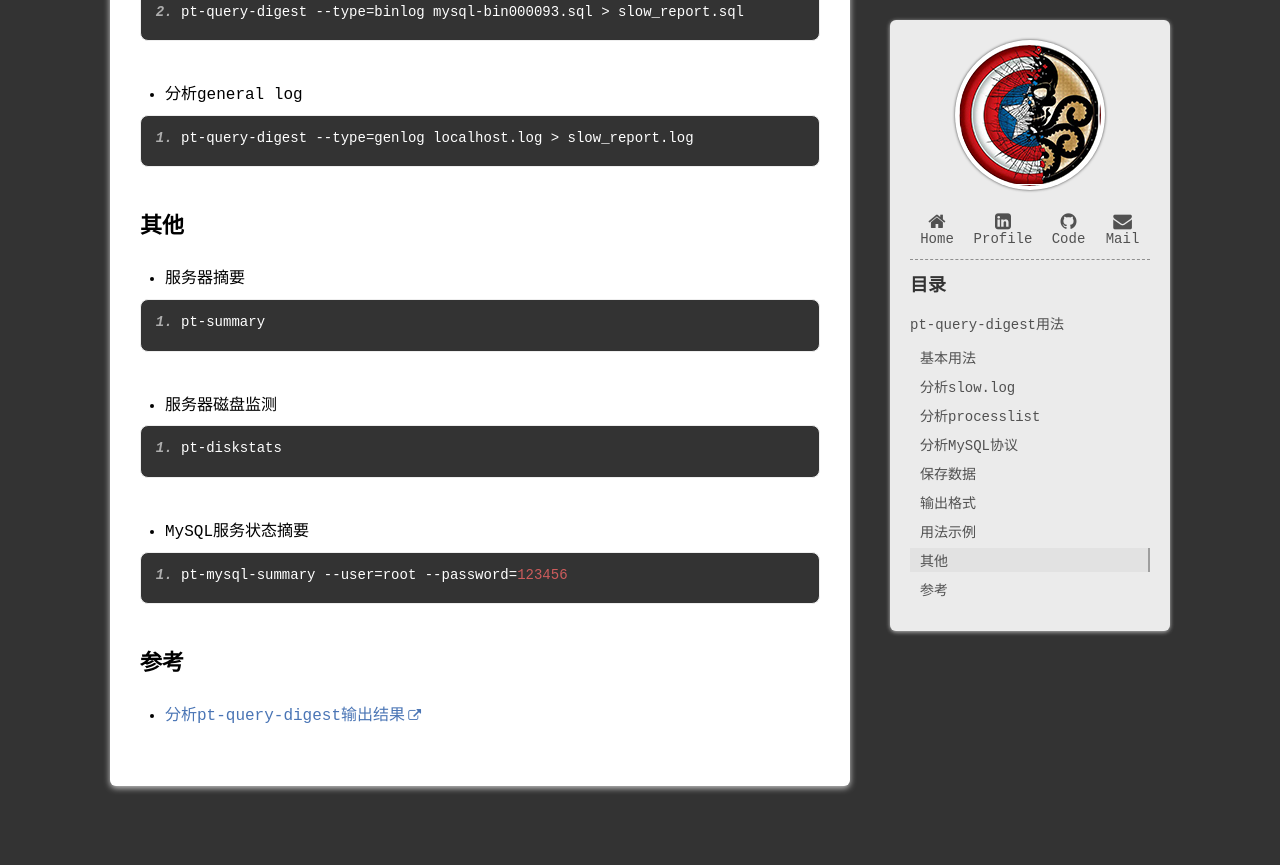
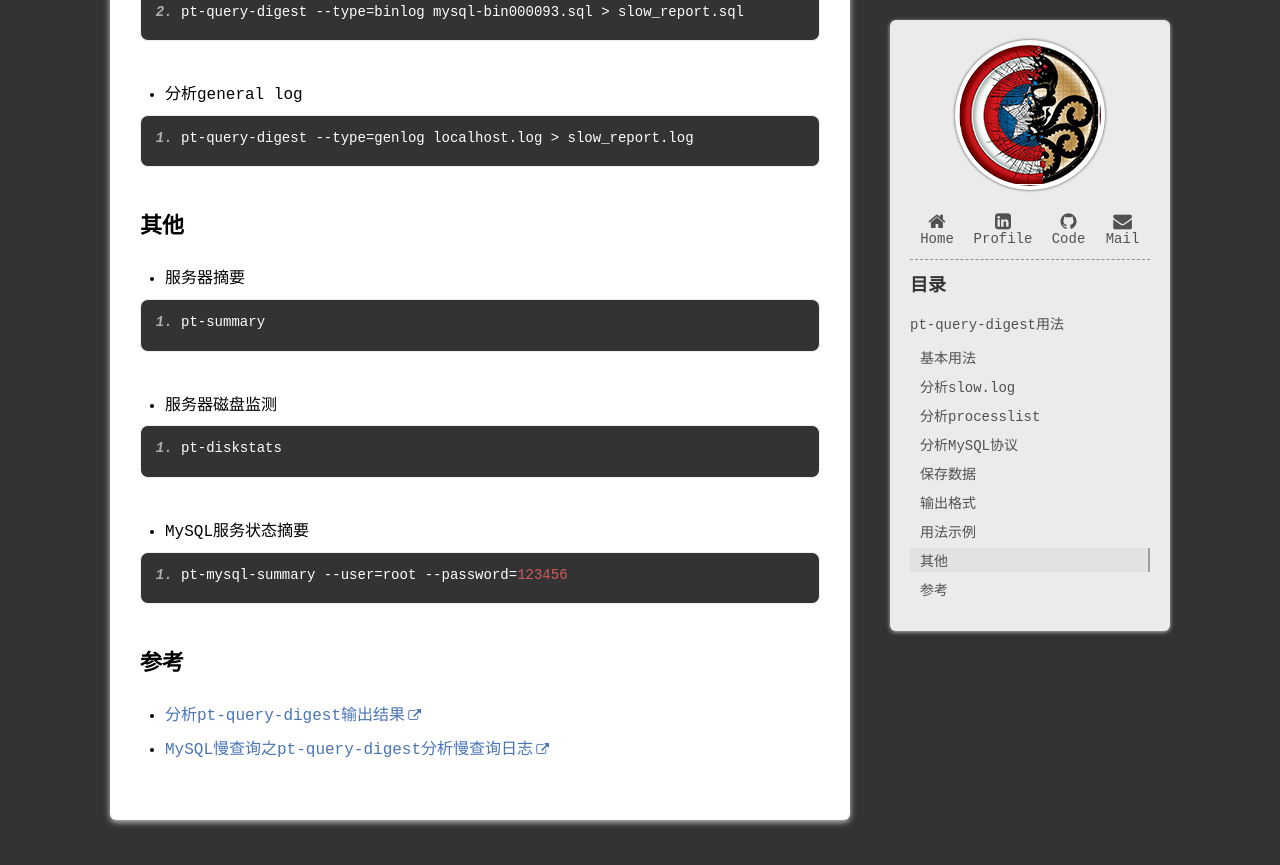
Before and after one commit to Hokkaitao/Hokkaitao.github.io, a Jekyll site: the page built from _posts/mysql/2017-11-08-pt-query-digest.md, in a window 1280 px wide and 900 px high, scrolled down 3992 px. Shown: the top 865 px of the window. Built offline with Jekyll 4.4.1, drawn with Linux system fonts in a browser that asks for light colours.

Commit message:
modify 2017-11-08-pt-query-digest.md

```diff
--- a/_posts/mysql/2017-11-08-pt-query-digest.md
+++ b/_posts/mysql/2017-11-08-pt-query-digest.md
@@ -213,3 +213,4 @@ pt-mysql-summary --user=root --password=123456
 
 ## 参考
 - [分析pt-query-digest输出结果](http://f.dataguru.cn/thread-338724-1-1.html)
+- [MySQL慢查询之pt-query-digest分析慢查询日志](http://www.jb51.net/article/107698.htm)
```
